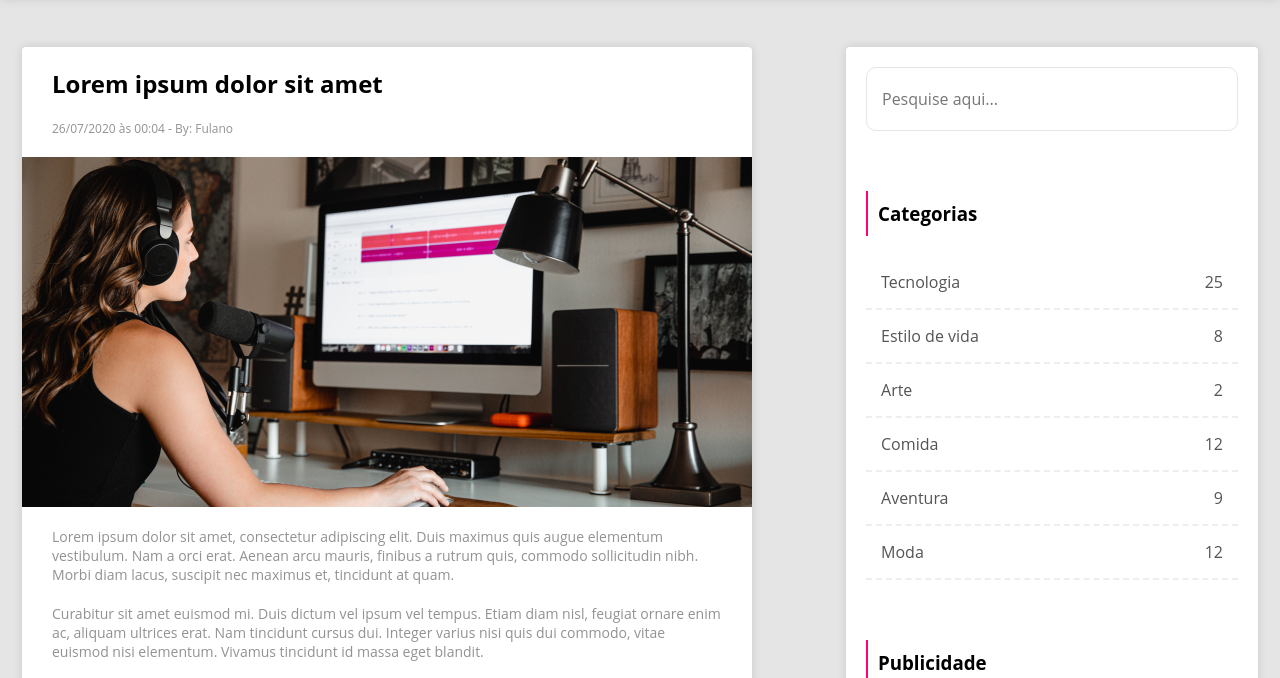
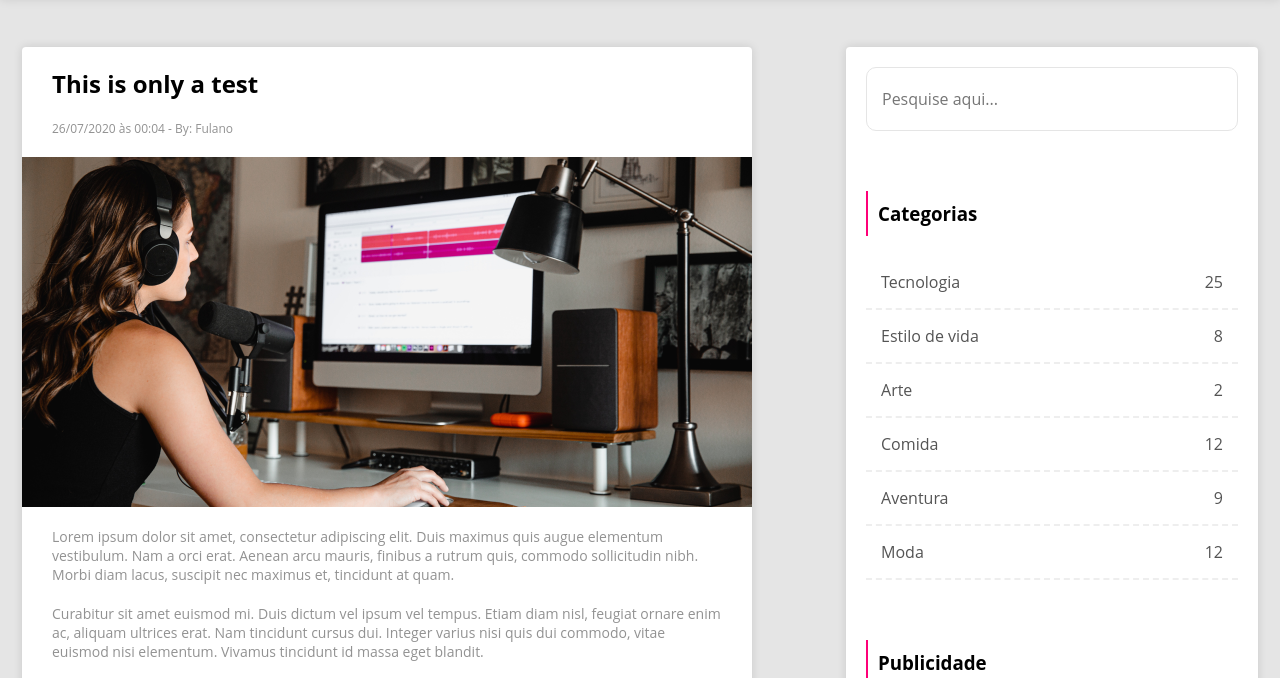
Before and after one commit to laripaim/laripaim-aulaDeploy.github.io, a plain HTML site: page index.html in a window 1280 px wide. Shown: the part 73-751 px from the top of the page. Drawn offline with Linux system fonts and the light colour scheme.

Commit message:
I'm trying to fix a bug

```diff
--- a/index.html
+++ b/index.html
@@ -20,7 +20,7 @@
    <section class="flex main">
 
       <div class="grid content">
-         <h2>Lorem ipsum dolor sit amet</h2>
+         <h2>This is only a test</h2>
          <p class="date">26/07/2020 às 00:04 - By: Fulano</p>
          <img src="assets/img/png/pessoa.png" alt="">
          <div class="pcontent">
```
